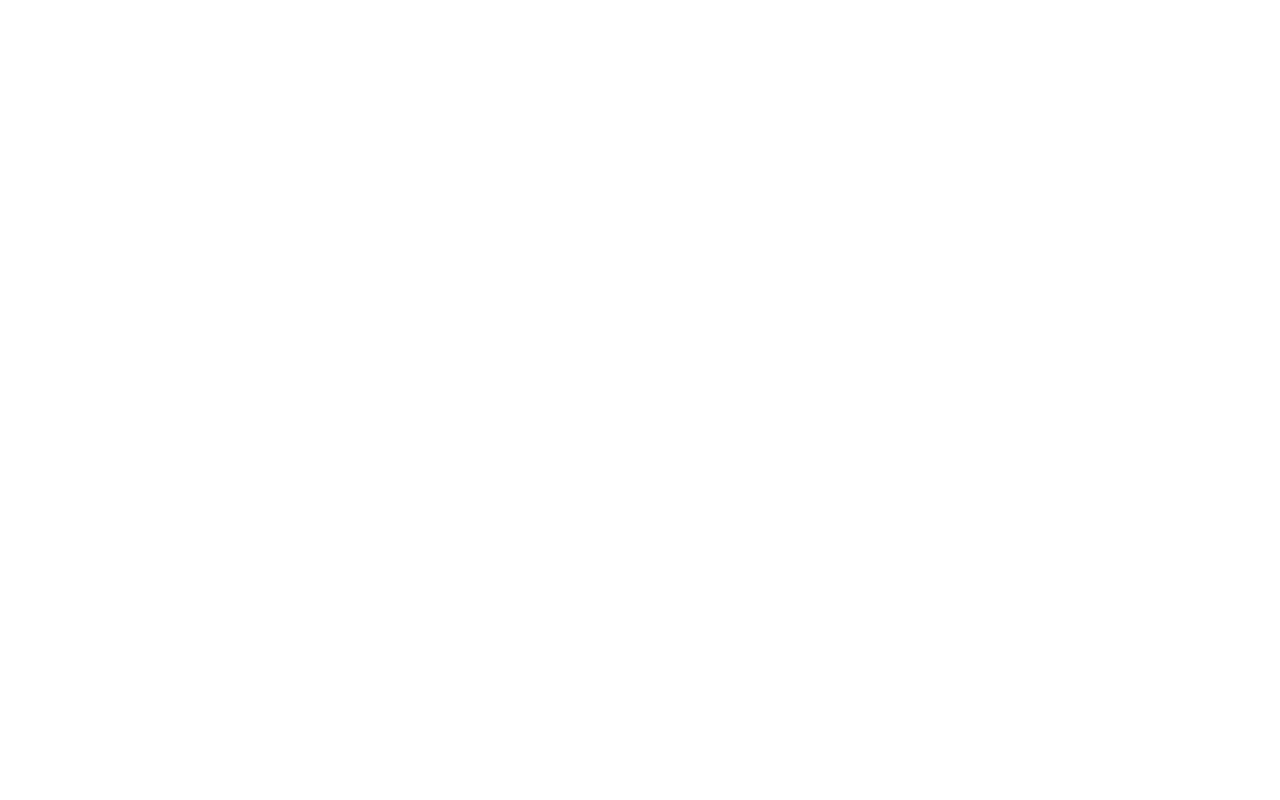
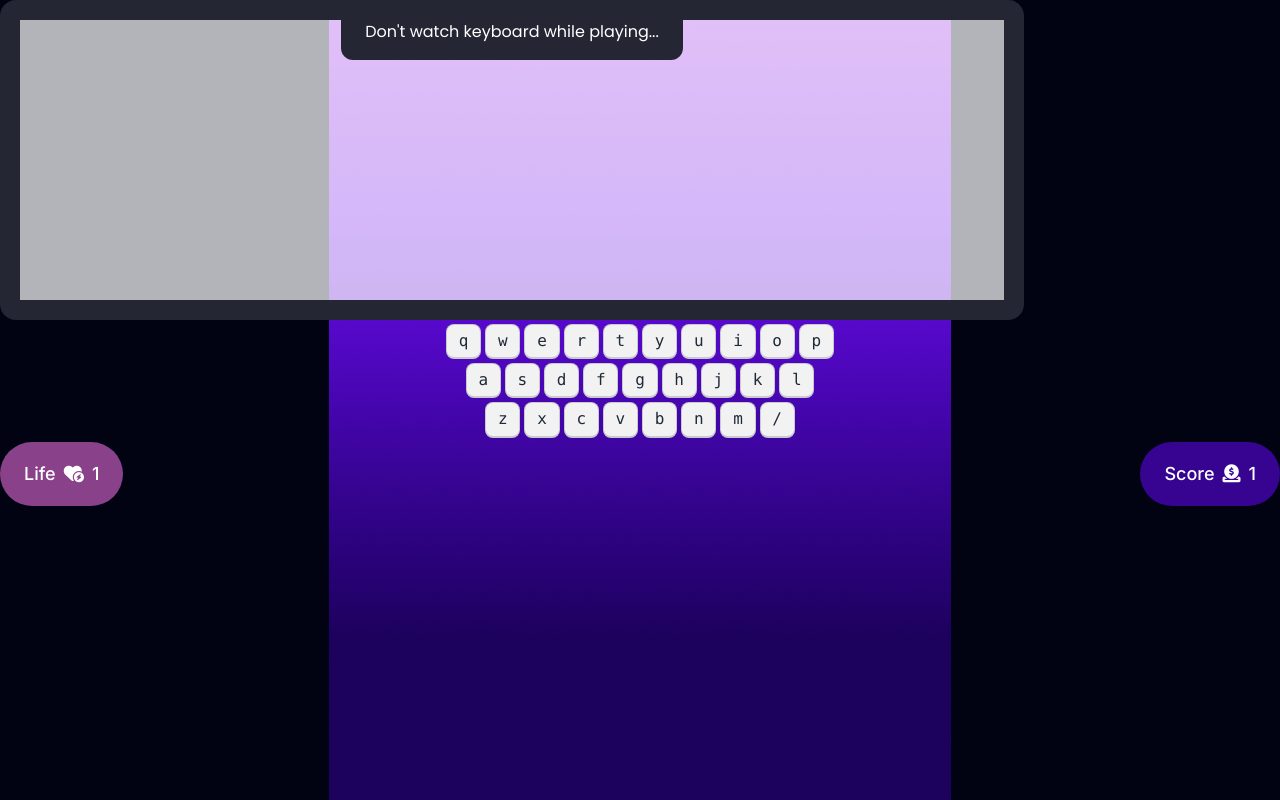
Before and after one commit to yhmunna1/alpha-clash-pro, a plain HTML site: page index.html in a window 1280 px wide. Drawn offline with nearby package versions, Linux system fonts and the light colour scheme.

Commit message:
keyboard, button and screen

```diff
--- a/index.html
+++ b/index.html
@@ -10,11 +10,98 @@
     <link href="https://cdn.jsdelivr.net/npm/daisyui@4.9.0/dist/full.min.css" rel="stylesheet" type="text/css" />
     <script src="https://cdn.tailwindcss.com"></script>
 
+    <!-- Font Awesome -->
+    <link rel="stylesheet" href="https://cdnjs.cloudflare.com/ajax/libs/font-awesome/6.5.1/css/all.min.css">
+
     <!-- Custom CSS -->
     <link rel="stylesheet" href="styless/styles.css">
 </head>
 
-<body>
+<body class="font-poppins" data-theme="light">
+    <main class="min-h-screen bg-[#010313] bg-[url(images/background.png)] bg-no-repeat bg-center">
+        <!-- Home Screen -->
+        <section class="home min-h-screen text-white flex justify-center items-center hidden">
+            <div class="flex flex-col items-center gap-6">
+                <h1 class="text-9xl font-anton">ALPHABET CLASH</h1>
+                <p class="text-2xl  font-medium">Unleash Your Keyboard Kung Fu : Press “Enter” to Play</p>
+                <button class="btn bg-white btn-lg text-black text-2xl">Play Now</button>
+            </div>
+        </section>
+
+        <!-- Game Center -->
+        <section class="play-ground">
+            <div>
+                <!-- Screen -->
+                <div
+                    class="artboard artboard-horizontal phone-6 border-[20px] rounded-2xl border-[#252634] bg-[#FFFFFFB3]">
+                    <div class=" text-white flex justify-center">
+                        <p class="bg-[#252634] px-6 pb-4 rounded-b-xl">Don't watch keyboard while playing...</p>
+                    </div>
+                </div>
+
+                <!-- Keyboard -->
+                <div>
+                    <div class="flex justify-center gap-1 my-1 w-full">
+                        <kbd class="kbd">q</kbd>
+                        <kbd class="kbd">w</kbd>
+                        <kbd class="kbd">e</kbd>
+                        <kbd class="kbd">r</kbd>
+                        <kbd class="kbd">t</kbd>
+                        <kbd class="kbd">y</kbd>
+                        <kbd class="kbd">u</kbd>
+                        <kbd class="kbd">i</kbd>
+                        <kbd class="kbd">o</kbd>
+                        <kbd class="kbd">p</kbd>
+                    </div>
+                    <div class="flex justify-center gap-1 my-1 w-full">
+                        <kbd class="kbd">a</kbd>
+                        <kbd class="kbd">s</kbd>
+                        <kbd class="kbd">d</kbd>
+                        <kbd class="kbd">f</kbd>
+                        <kbd class="kbd">g</kbd>
+                        <kbd class="kbd">h</kbd>
+                        <kbd class="kbd">j</kbd>
+                        <kbd class="kbd">k</kbd>
+                        <kbd class="kbd">l</kbd>
+                    </div>
+                    <div class="flex justify-center gap-1 my-1 w-full">
+                        <kbd class="kbd">z</kbd>
+                        <kbd class="kbd">x</kbd>
+                        <kbd class="kbd">c</kbd>
+                        <kbd class="kbd">v</kbd>
+                        <kbd class="kbd">b</kbd>
+                        <kbd class="kbd">n</kbd>
+                        <kbd class="kbd">m</kbd>
+                        <kbd class="kbd">/</kbd>
+                    </div>
+                </div>
+
+                <!-- Life Score -->
+                <div>
+                    <div class="flex justify-between">
+                        <button
+                            class="btn btn-lg bg-[#894189] border-none text-white rounded-full font-inter font-medium">
+                            Life
+                            <i class="fa-solid fa-heart-circle-bolt"></i>
+                            1
+                        </button>
+                        <button
+                            class="btn btn-lg bg-[#360490] border-none text-white rounded-full font-inter font-medium">
+                            Score
+                            <i class="fa-solid fa-circle-dollar-to-slot"></i>
+                            1
+                        </button>
+                    </div>
+                </div>
+            </div>
+
+        </section>
+
+        <!-- Result -->
+        <section class="score">
+
+        </section>
+    </main>
 
 </body>
 
--- a/styless/styles.css
+++ b/styless/styles.css
@@ -1,5 +1,14 @@
-@import url('https://fonts.googleapis.com/css2?family=Poppins:ital,wght@0,100;0,200;0,300;0,400;0,500;0,600;0,700;0,800;0,900;1,100;1,200;1,300;1,400;1,500;1,600;1,700;1,800;1,900&display=swap');
+@import url('https://fonts.googleapis.com/css2?family=Anton&family=Inter:wght@100..900&family=Poppins:ital,wght@0,400;0,500;0,600;0,700;0,800;0,900;1,400;1,500;1,600;1,700;1,800;1,900&display=swap');
+
 
 .font-poppins {
     font-family: 'Poppins', sans-serif;
 }
+
+.font-anton {
+    font-family: "Anton", sans-serif;
+  }
+
+.font-inter {
+    font-family: "Inter", sans-serif;
+}
--- a/tailwind.config.js
+++ b/tailwind.config.js
@@ -5,4 +5,7 @@ module.exports = {
     extend: {},
   },
   plugins: [],
+  daisyui: {
+    themes: ["light", "dark", "cupcake"],
+  },
 };
```
